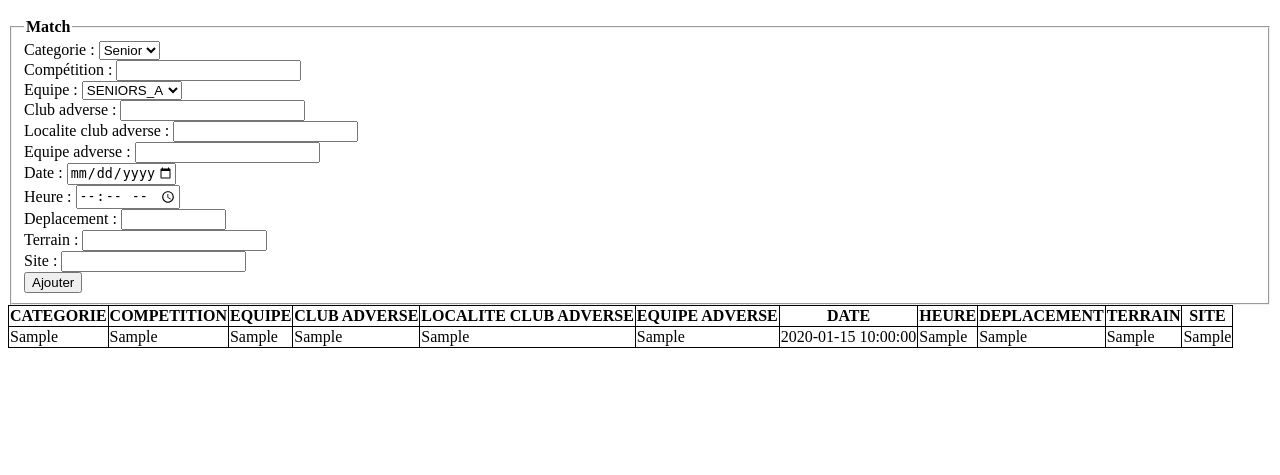
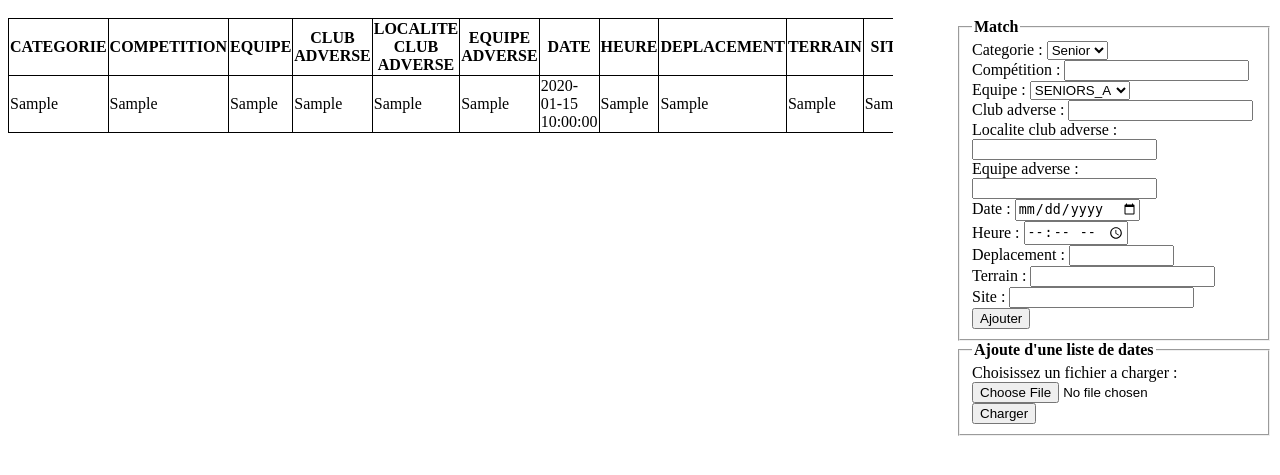
Before and after one commit to NGuenierProject/Project_convoc_foot, a PHP site: page /matchs_view.php in a window 1280 px wide. Shown: the part 76-551 px from the top of the page. Run offline with PHP 8.4, Linux system fonts and the light colour scheme; the visitor is signed in with stand-in values (Sample User, id 1); tables that the repository leaves empty or names only in its code hold one stand-in row (values such as "Sample post").

Commit message:
Update matchs_view.php

```diff
--- a/matchs_view.php
+++ b/matchs_view.php
@@ -51,6 +51,15 @@
 	#deconnexion{
 		font-size: 100%;
 	}
+	#total #gauche {
+    		float:left;
+    		width:70%;
+		overflow:auto;
+	}
+	#droite {
+		margin-left:75%;
+		overflow:auto;
+	}
 </style>
 </head>
 <body>
@@ -77,52 +86,8 @@
 		?>
 	</nav>
 	<br/>
-    <form action="matchs.php"  method="post">
-	<fieldset>
-	<legend><b>Match</b></legend>
-	<label>Categorie :</label>
-	<select name="categorie" id="categorie">
-        <option value="Senior">Senior</option>
-    </select>
-    <br/>
-	<label>Compétition : </label>
-	<input type="text" name="competition" value="" size="20" maxlength="30" required="required"/>
-    <br/>
-	<label>Equipe : </label>
-	<select name="equipe" id="equipe">
-        <option value="SENIORS_A">SENIORS_A</option>
-        <option value="SENIORS_B">SENIORS_B</option>
-        <option value="SENIORS_C">SENIORS_C</option>
-    </select>
-	<br/>
-	<label>Club adverse : </label>
-	<input type="text" name="clubadv" value="" size="20" maxlength="30"/>
-	<br/>
-	<label>Localite club adverse : </label>
-	<input type="text" name="localiteadv" value="" size="20" maxlength="30"/>
-	<br/>
-	<label>Equipe adverse : </label>
-	<input type="text" name="equipeadv" value="" size="20" maxlength="30" required="required"/>
-	<br/>
-	<label>Date : </label>
-	<input type="date" id="datematch" name="datem" value="d-m-Y" min="2021-08-01" max="2022-07-31" required>
-	<br/>
-	<label>Heure : </label>
-	<input type="time" id="heure" name="heure" min="00:00" max="23:59" required>
-	<br/>
-	<label>Deplacement : </label>
-	<input type="text" name="deplacement" value="" size="10" maxlength="10"/>
-	<br/>
-	<label>Terrain : </label>
-	<input type="text" name="terrain" value="" size="20" maxlength="30" required="required"/>
-	<br/>
-	<label>Site : </label>
-	<input type="text" name="site" value="" size="20" maxlength="30" required="required"/>
-	<br/>
-	<input type="submit" value="Ajouter" name="ajouter" />
-	</fieldset>
-	</form>
-
+	<div id="total">
+	<div id="gauche">
 	<table>
         <tr>
             <th> CATEGORIE </th>
@@ -191,6 +156,63 @@
 
 	?>
 	</table>
-
+	</div>
+	<div id="droite">
+	<form action="matchs.php" method="post">
+	<fieldset>
+	<legend><b>Match</b></legend>
+	<label>Categorie :</label>
+	<select name="categorie" id="categorie">
+                <option value="Senior">Senior</option>
+            </select>
+            <br/>
+            <label>Compétition : </label>
+            <input type="text" name="competition" value="" size="20" maxlength="30" required="required"/>
+            <br/>
+            <label>Equipe : </label>
+            <select name="equipe" id="equipe">
+                <option value="SENIORS_A">SENIORS_A</option>
+                <option value="SENIORS_B">SENIORS_B</option>
+                <option value="SENIORS_C">SENIORS_C</option>
+            </select>
+            <br/>
+            <label>Club adverse : </label>
+            <input type="text" name="clubadv" value="" size="20" maxlength="30"/>
+            <br/>
+            <label>Localite club adverse : </label>
+            <input type="text" name="localiteadv" value="" size="20" maxlength="30"/>
+            <br/>
+            <label>Equipe adverse : </label>
+            <input type="text" name="equipeadv" value="" size="20" maxlength="30" required="required"/>
+            <br/>
+            <label>Date : </label>
+            <input type="date" id="datematch" name="datem" value="d-m-Y" required>
+            <br/>
+            <label>Heure : </label>
+            <input type="time" id="heure" name="heure" min="00:00" max="23:59" required>
+            <br/>
+            <label>Deplacement : </label>
+            <input type="text" name="deplacement" value="" size="10" maxlength="10"/>
+            <br/>
+            <label>Terrain : </label>
+            <input type="text" name="terrain" value="" size="20" maxlength="30" required="required"/>
+            <br/>
+            <label>Site : </label>
+            <input type="text" name="site" value="" size="20" maxlength="30" required="required"/>
+            <br/>
+            <input type="submit" value="Ajouter" name="ajouter" />
+        </fieldset>
+	</form>
+	<form action="<?php echo $_SERVER['PHP_SELF'] ?>" method="post">
+        <fieldset>
+        <legend><b>Ajoute d'une liste de dates</b></legend>
+        <label>Choisissez un fichier a charger : </label>
+        <input type="file" name="fichier"></input>
+        <br/>
+        <input type="submit" value="Charger" name="charger" />
+        </fieldset>
+	</form>
+	</div>
+	</div>
 </body>
 </html>
```
